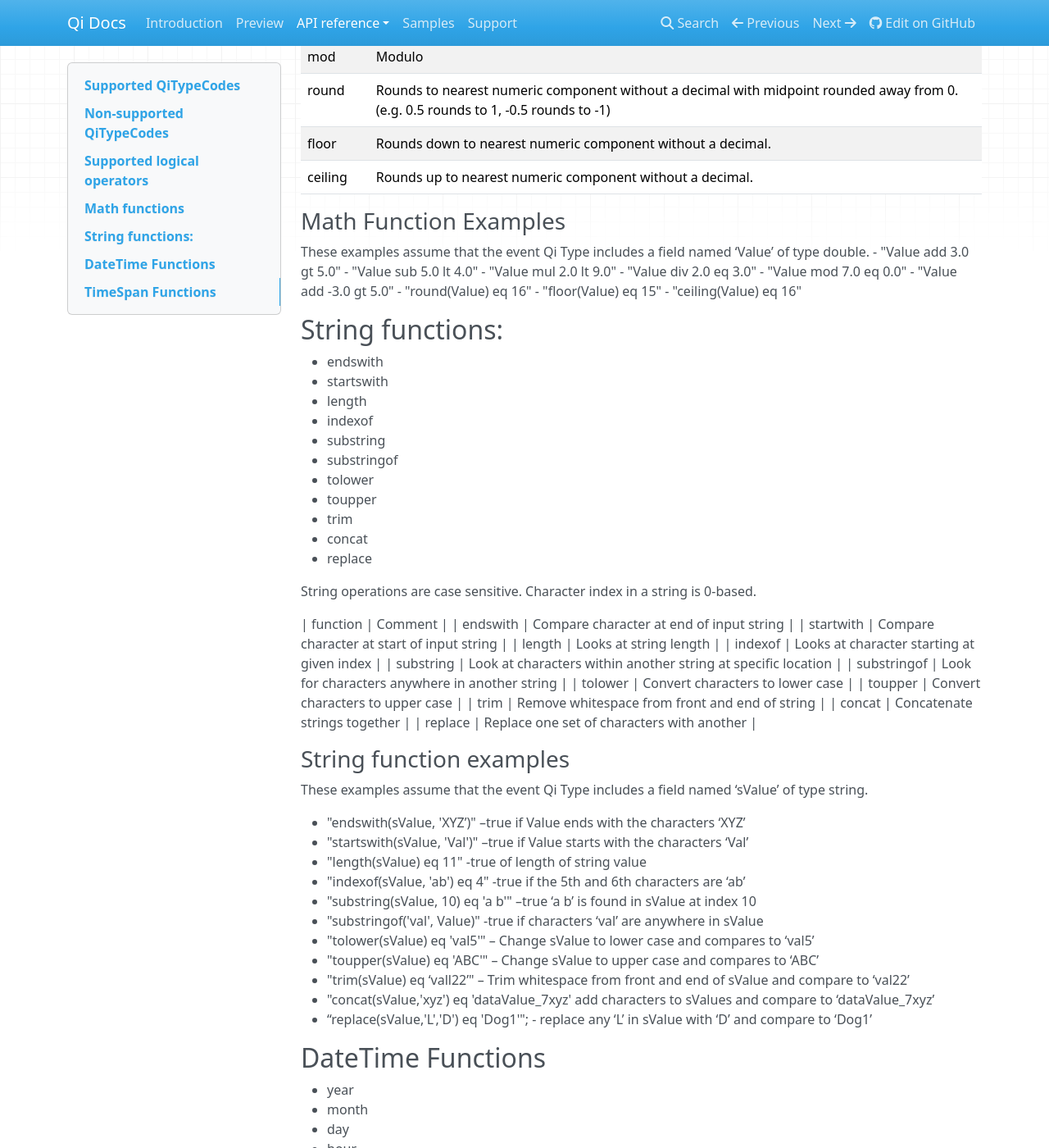
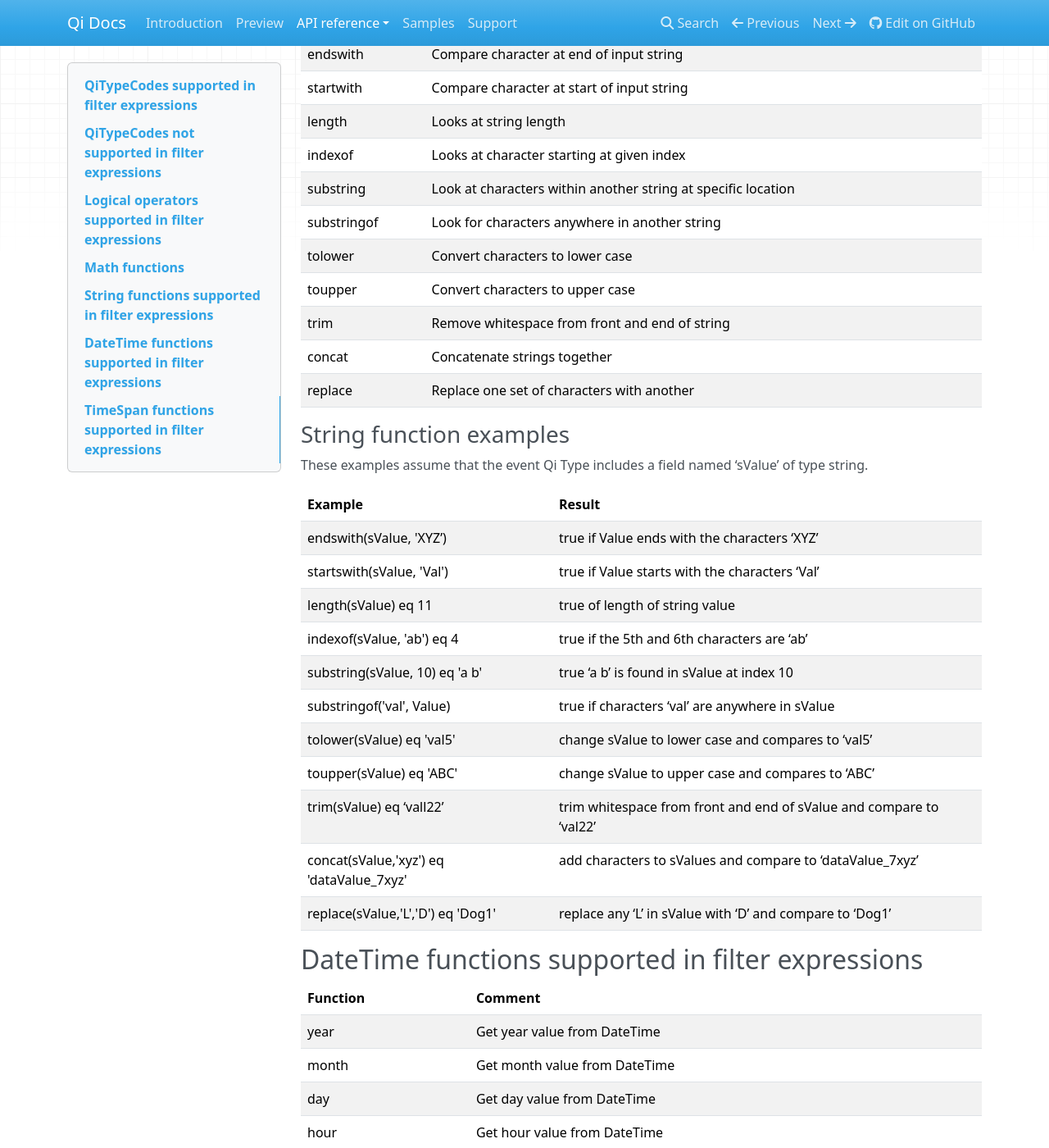
Before and after one commit to ssuryanarayanan/Qi-Docs, an MkDocs documentation site: the page built from docs/Filter Expressions.md, in a window 1280 px wide and 1400 px high, scrolled down 2310 px. Shown: the whole window at 82% size. Built offline with MkDocs 1.6.1, drawn with Linux system fonts in a browser that asks for light colours; nearby versions of some CDN libraries; old or Windows-style settings are respelled for this version of MkDocs; some of the changed text lies outside the part shown.

Commit message:
Update Filter Expressions.md
Merge of O365 doc v 1.1

```diff
--- a/docs/Filter Expressions.md
+++ b/docs/Filter Expressions.md
@@ -1,6 +1,6 @@
-Filter text can be included in overloads for the GetRangeValues or GetWindowValues Qi Library methods. This filter is applied to the events that are found by the call, such that the user can affect which events are returned (i.e. conditionally filter out certain events).
+Filter expressions can be included in overloads for the GetRangeValues( ) or GetWindowValues() methods. The filter is applied to the events that are found by the call, such that the user can affect which events are returned (i.e. conditionally filter out certain events).
 
-## Supported QiTypeCodes
+## QiTypeCodes supported in filter expressions
 
 Fields of the following types can be used within Filter Text.
 
@@ -22,7 +22,8 @@ Fields of the following types can be used within Filter Text.
 - ULong	(Uint64)
 - UShort	(Uint16)
 
-## Non-supported QiTypeCodes
+## QiTypeCodes not supported in filter expressions
+
 - Array
 - IEnumerable
 - IDictionary
@@ -35,18 +36,7 @@ Fields of the following types can be used within Filter Text.
 - NullableDateTime
 - TimeSpan
 
-## Supported logical operators
-
-- eq
-- ne
-- ge
-- le
-- lt
-- gt
-- not
-- or
-- and
-- negation (i.e. ‘-‘),
+## Logical operators supported in filter expressions
 
 | operator | Comment |
 | -------- | ------- |
@@ -108,22 +90,12 @@ These examples assume that the event Qi Type includes a field named ‘Value’
 - "floor(Value) eq 15"
 - "ceiling(Value) eq 16"
 
-## String functions:
-- endswith
-- startswith
-- length
-- indexof
-- substring
-- substringof
-- tolower
-- toupper
-- trim
-- concat
-- replace
+## String functions supported in filter expressions
 
-String operations are case sensitive.  Character index in a string is 0-based.
+String operations are case sensitive. Character index in a string is 0-based.
 
 | function | Comment |
+|---|---|
 | endswith | Compare character at end of input string  |
 | startwith | Compare character at start of input string |
 | length | Looks at string length |
@@ -140,27 +112,23 @@ String operations are case sensitive.  Character index in a string is 0-based.
 
 These examples assume that the event Qi Type includes a field named ‘sValue’ of type string.
 
-- "endswith(sValue, 'XYZ’)" 	 –true if Value ends with the characters ‘XYZ’
-- "startswith(sValue, 'Val')" –true if Value starts with the characters ‘Val’
-- "length(sValue) eq 11"	 -true of length of string value
-- "indexof(sValue, 'ab') eq 4"  -true if the 5th and 6th characters are ‘ab’
-- "substring(sValue, 10) eq 'a b'" –true ‘a b’ is found in sValue at index 10
-- "substringof('val', Value)"	     -true if characters ‘val’ are anywhere in sValue
-- "tolower(sValue) eq 'val5'" – Change sValue to lower case and compares to ‘val5’
-- "toupper(sValue) eq 'ABC'"	– Change sValue to upper case and compares to ‘ABC’
-- "trim(sValue) eq ‘vall22’" – Trim whitespace from front and end of sValue and compare to ‘val22’
-- "concat(sValue,'xyz') eq 'dataValue_7xyz' add characters to sValues and compare to ‘dataValue_7xyz’
-- “replace(sValue,'L','D') eq 'Dog1'"; - replace any ‘L’ in sValue with ‘D’ and compare to ‘Dog1’
+|Example|Result|
+|---|---|
+|endswith(sValue, 'XYZ’)|true if Value ends with the characters ‘XYZ’|
+|startswith(sValue, 'Val')|true if Value starts with the characters ‘Val’|
+|length(sValue) eq 11|true of length of string value|
+|indexof(sValue, 'ab') eq 4|true if the 5th and 6th characters are ‘ab’|
+|substring(sValue, 10) eq 'a b'|true ‘a b’ is found in sValue at index 10|
+|substringof('val', Value)|true if characters ‘val’ are anywhere in sValue|
+|tolower(sValue) eq 'val5'|change sValue to lower case and compares to ‘val5’|
+|toupper(sValue) eq 'ABC'|change sValue to upper case and compares to ‘ABC’|
+|trim(sValue) eq ‘vall22’|trim whitespace from front and end of sValue and compare to ‘val22’|
+|concat(sValue,'xyz') eq 'dataValue_7xyz'|add characters to sValues and compare to ‘dataValue_7xyz’|
+|replace(sValue,'L','D') eq 'Dog1'|replace any ‘L’ in sValue with ‘D’ and compare to ‘Dog1’|
 
-## DateTime Functions
-- year
-- month
-- day
-- hour
-- minute
-- second
+## DateTime functions supported in filter expressions
 
-| function | Comment |
+| Function | Comment |
 | -------- | ------- |
 | year | Get year value from DateTime |
 | month | Get month value from DateTime |
@@ -180,12 +148,7 @@ These examples assume that the event Qi Type includes a field named ‘TimeId’
 - "minute(TimeId) eq 5"
 - "second(TimeId) eq 3"
 
-##TimeSpan Functions
-- years
-- days
-- hours
-- minutes
-- seconds
+##TimeSpan functions supported in filter expressions
 
 | function | Comment |
 | -------- | ------- |
```
Also changed, not shown: other parts of docs/Filter Expressions.md (+8 -16 lines).
